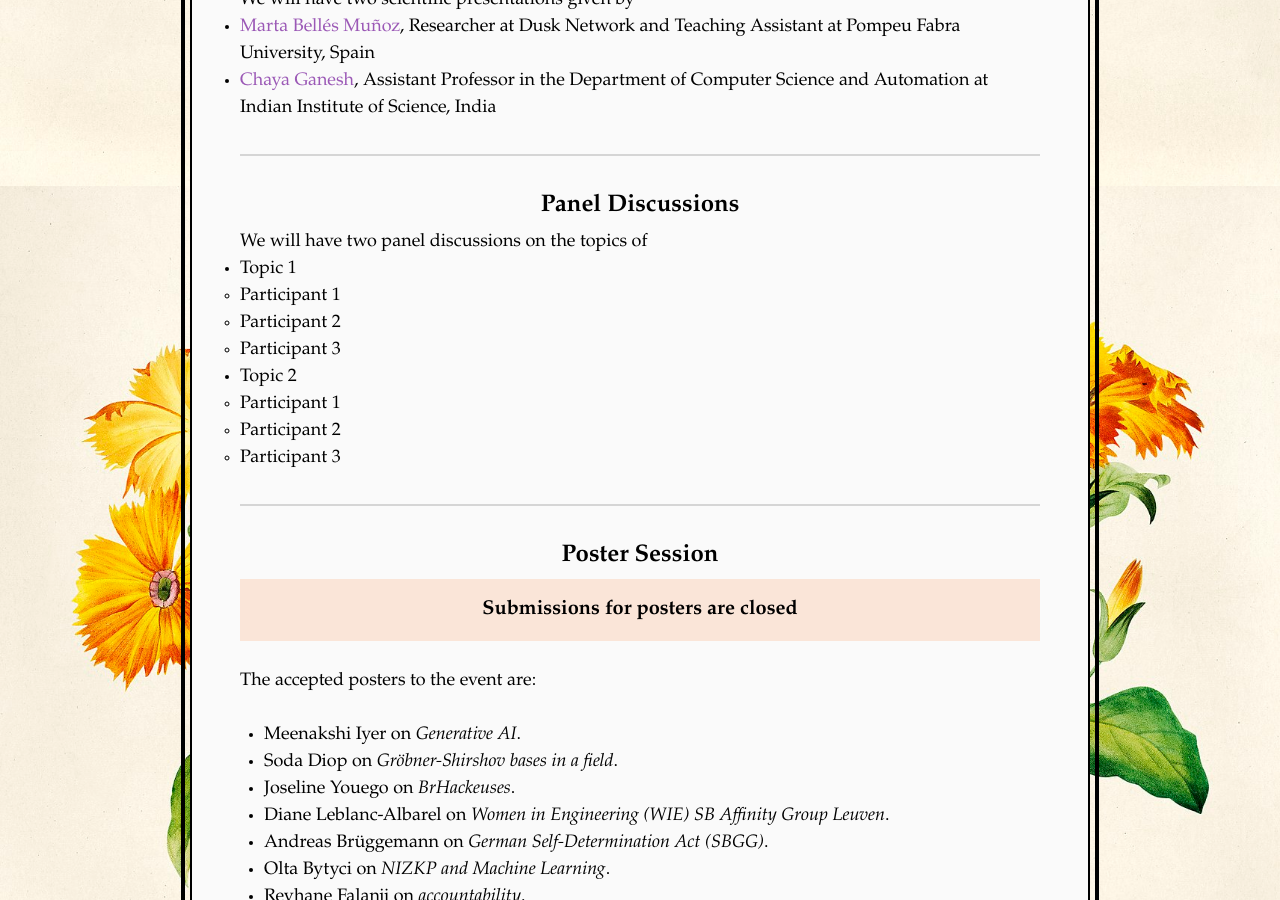
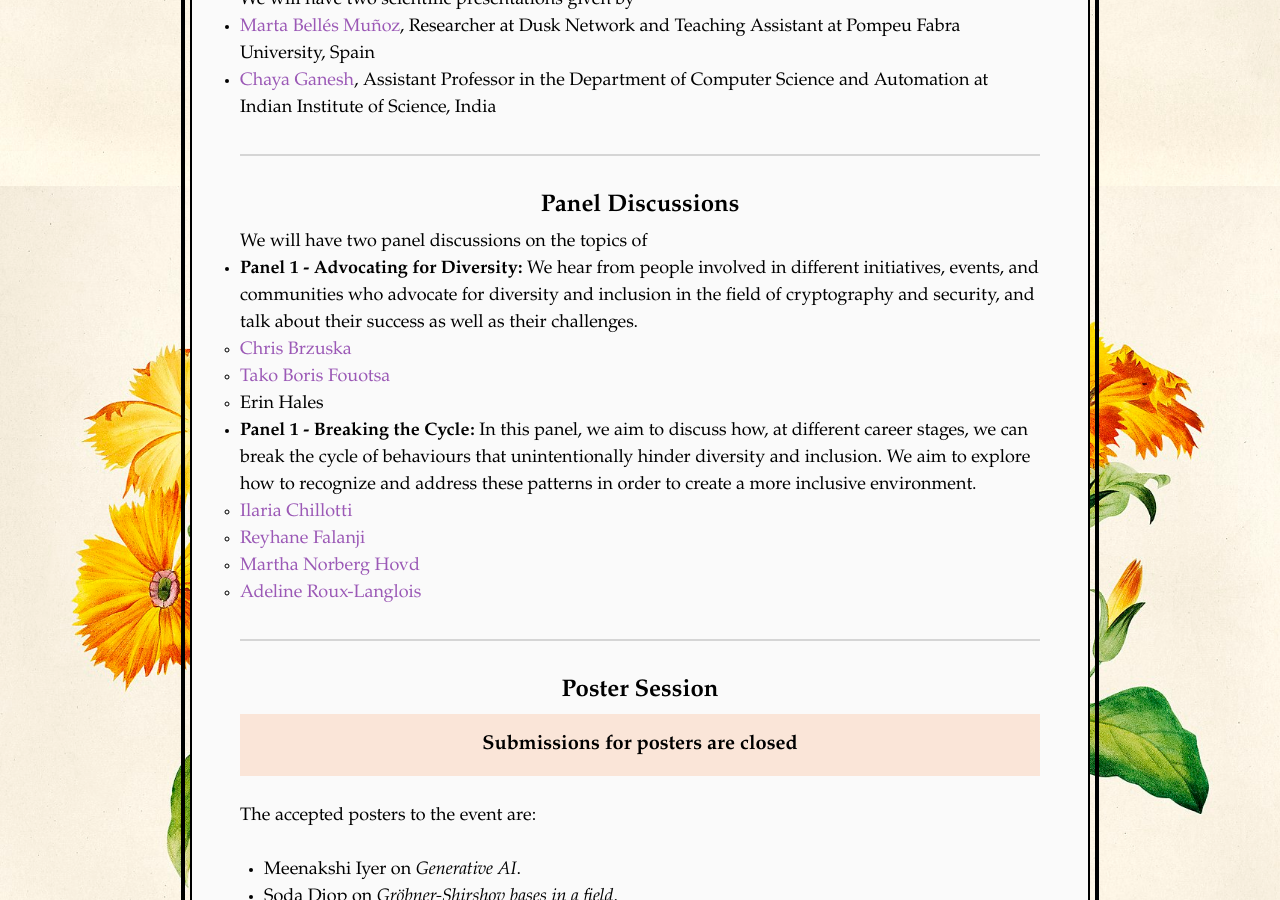
Before and after one commit to women-in-cryptography/decryptingdiversity.github.io, a Jekyll site: the page built from program.html, in a window 1280 px wide and 900 px high, scrolled down 1607 px. Built offline with Jekyll 4.4.1, drawn with Linux system fonts in a browser that asks for light colours.

Commit message:
added names of panels and panelists

```diff
--- a/program.html
+++ b/program.html
@@ -77,21 +77,23 @@ We will have two scientific presentations given by
 <p>
 We will have two panel discussions on the topics of
 <ul>
-    <li> Topic 1
-
+    <li>  <strong>Panel 1 - Advocating for Diversity:</strong>
+     We hear from people involved in different initiatives, events, and communities who advocate for diversity and inclusion in the field of cryptography and security, and talk about their success as well as their challenges.
      <ul>
-        <li> Participant 1 </li>
-        <li> Participant 2 </li>
-        <li> Participant 3 </li>
+        <li> <a href="https://www.chrisbrzuska.de/">Chris Brzuska</a> </li>
+        <li> <a href="https://borisfouotsa.com/">Tako Boris Fouotsa</a> </li>
+        <li> Erin Hales </li>
+        <!-- <li> Sofía Celi </li> -->
      </ul>
 
     </li>
-    <li> Topic 2
-
+    <li> <strong>Panel 1 -  Breaking the Cycle:</strong>
+    In this panel, we aim to discuss how, at different career stages, we can break the cycle of behaviours that unintentionally hinder diversity and inclusion. We aim to explore how to recognize and address these patterns in order to create a more inclusive environment.
     <ul>
-        <li> Participant 1 </li>
-        <li> Participant 2 </li>
-        <li> Participant 3 </li>
+        <li> <a href="https://ilachill.github.io/">Ilaria Chillotti</a> </li>
+        <li> <a href=https://www.linkedin.com/in/reyhane-falanji-a70771156/">Reyhane Falanji</a> </li>
+        <li> <a href="https://www.simula.no/people/martha">Martha Norberg Hovd</a> </li>
+        <li> <a href="https://langloi227.users.greyc.fr/">Adeline Roux-Langlois</a> </li>
      </ul>
 
     </li>
```
